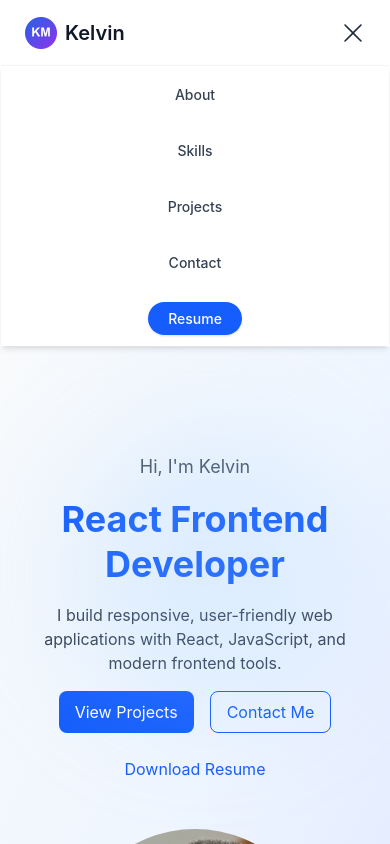
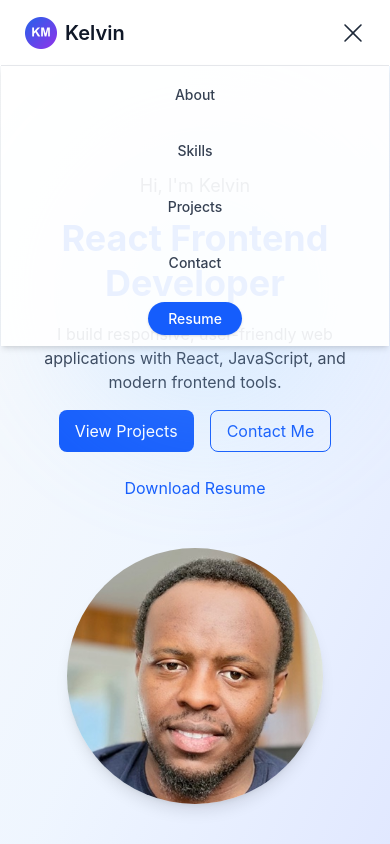
Before and after one commit to Mankelvo/personal-portfolio, a React (Vite) app: page / in a window 390 px wide. Both pictures are taken after a click on the button "Toggle navigation menu". Shown: the top 844 px of the page. Built offline with nearby package versions, Linux system fonts and the light colour scheme.

Commit message:
resolve navbar layout issues and improve mobile menu animation

```diff
--- a/src/components/layout/Navbar.jsx
+++ b/src/components/layout/Navbar.jsx
@@ -9,10 +9,10 @@ function Navbar(){
     const [isOpen, setIsOpen] = useState(false);
 
 
-    const NavLink = "text-sm font-medium text-gray-700 hover:text-blue-600 transition-colors duration-200 cursor-pointer"
+    const NavLink = "text-sm font-medium text-gray-700 hover:text-blue-600  transition-colors duration-200 cursor-pointer"
     const ResumeLink = " rounded-full bg-blue-600 px-5 py-2 text-sm font-medium text-white shadow-sm  hover:bg-blue-700 transition-colors  duration-200"
     return(
-        <nav className=" items-center bg-white/70 backdrop-blur-md w-full mx-auto sticky top-0 z-50 border border-white/20 ">
+        <nav className=" sticky relative top-0  items-center bg-white/70 backdrop-blur-md w-full mx-auto z-50 border border-white/20 ">
 
             <div className="max-w-6xl mx-auto flex items-center justify-between px-6 py-4">
                 <div className ="flex items-center gap-2">
@@ -28,7 +28,7 @@ function Navbar(){
                 <li><a   className={NavLink}  href="#skills">Skills</a></li>
                 <li><a  className={NavLink} href="#projects">Projects</a></li>
                 <li><a  className={NavLink} href="#contact">Contact</a></li>
-                <li><a  className={ResumeLink} href="Documents/Resume.pdf" target='_blank' rel='noreferrer'>Resume</a></li>
+                <li><a  className={ResumeLink} href="/Resume.pdf" target='_blank' rel='noreferrer'>Resume</a></li>
             </ul>
 
             <button
@@ -36,6 +36,7 @@ function Navbar(){
             onClick={()=>setIsOpen(!isOpen)}
             aria-label="Toggle navigation menu"
                 aria-expanded={isOpen}
+                aria-controls="mobile-menu"
             >
 
             <span className="transition-transform duration-300">
@@ -48,18 +49,18 @@ function Navbar(){
             </button>
             </div>
 
-         {
-       <ul className={`flex flex-col items-center gap-8 py-4 md:hidden bg-white/90 border-t backdrop-blur-md z-50 shadow-md border-gray-100 transition-all duration-300 ease-in-out ${
-       isOpen ? "max-h-96 opacity-100" : "max-h-0 opacity-0 overflow-hidden"}`}>
+
+       <ul id="mobile-menu" className={` absolute top-full left-0 w-full flex flex-col items-center gap-8 py-4 md:hidden bg-white/90 border-t backdrop-blur-md z-50 shadow-md  border-gray-200 will-change-transform transform transition-all duration-300 ease-in-out origin-top ${
+       isOpen ? "scale-y-100 translate-y-0 opacity-100 pointer-events-auto" : "scale-y-0 translate-y-2 opacity-0  pointer-events-none"}`}>
 
                 <li ><a  className={NavLink} href="#about" onClick={()=>setIsOpen(false)}>About</a></li>
                 <li><a   className={NavLink}  href="#skills"  onClick={()=>setIsOpen(false)}>Skills</a></li>
                 <li><a  className={NavLink} href="#projects"  onClick={()=>setIsOpen(false)}>Projects</a></li>
                 <li><a  className={NavLink} href="#contact"  onClick={()=>setIsOpen(false)}>Contact</a></li>
-                <li><a  className={ResumeLink} href="Documents/Resume.pdf" target='_blank' rel='noreferrer'  onClick={()=>setIsOpen(false)}>Resume</a></li>
+                <li><a  className={ResumeLink} href="/Resume.pdf" target='_blank' rel='noreferrer'  onClick={()=>setIsOpen(false)}>Resume</a></li>
             </ul>
 
-            }
+
         </nav>
 
     )
--- a/src/components/sections/Hero.jsx
+++ b/src/components/sections/Hero.jsx
@@ -27,7 +27,7 @@ function Hero(){
      <div className="flex flex-wrap justify-center md:justify-start gap-4">
  <Button text="View Projects" variant="primary"/>
       <Button text="Contact Me" variant="secondary"/>
-      <ResumeButton  href="/Documents/Resume.pdf" text="Download Resume"  target="_blank"/>
+      <ResumeButton  href="/Resume.pdf" text="Download Resume"  target="_blank"/>
 
      </div>
        </div>
```
Also changed, not shown: 1 other file (tests, documents, lock files or other folders).
